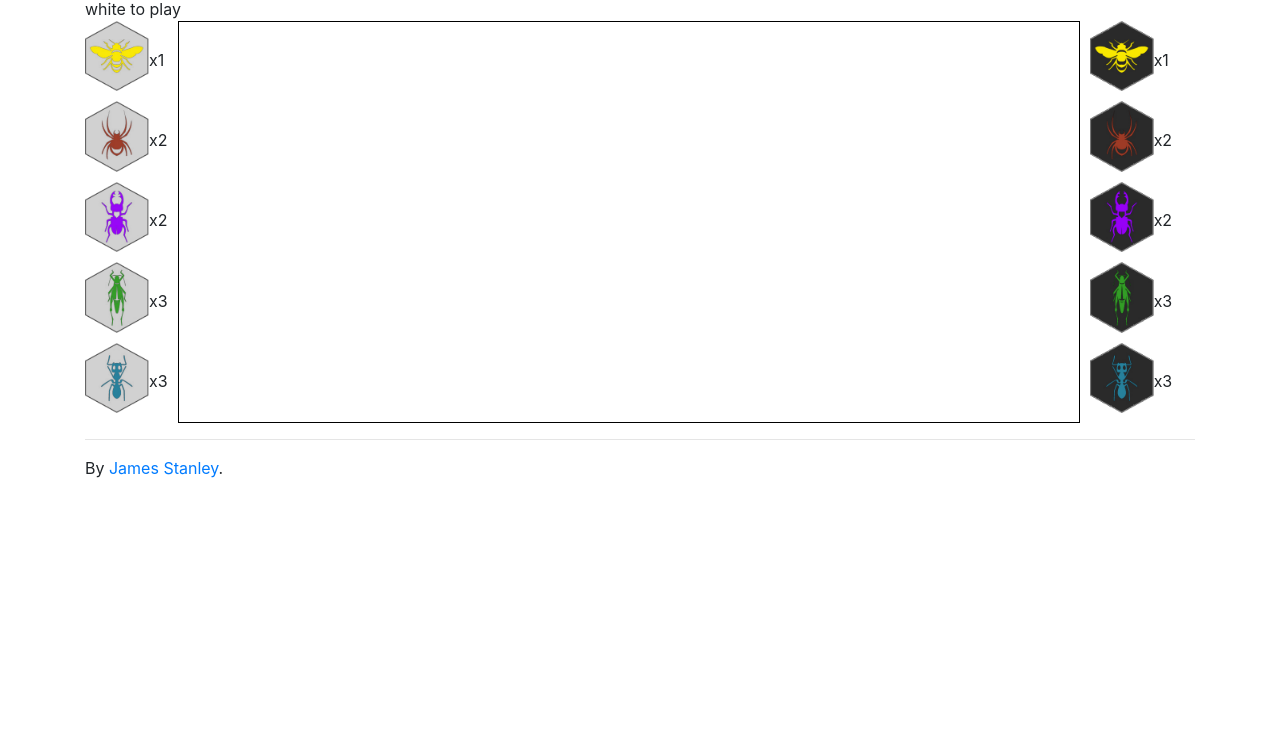
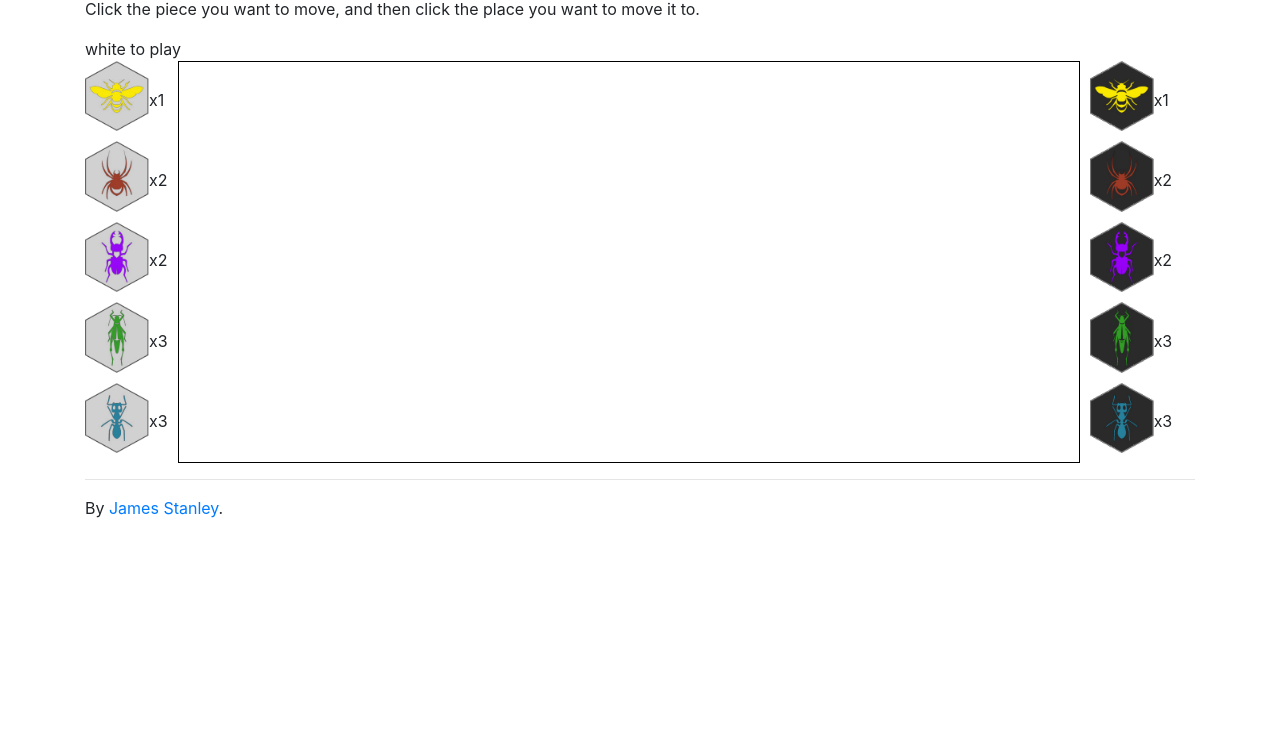
Before and after one commit to jes/hive, a plain HTML site: page index.html in a window 1280 px wide. Shown: the part 59-800 px from the top of the page. Drawn offline with Linux system fonts and the light colour scheme.

Commit message:
Explain how to use it

```diff
--- a/index.html
+++ b/index.html
@@ -8,6 +8,8 @@
 <div class="container">
 
 <h1>Hive</h1>
+
+<p>Click the piece you want to move, and then click the place you want to move it to.</p>
 
 <span id="status">Welcome.</span><br>
 <div id="hive"></div>
```
